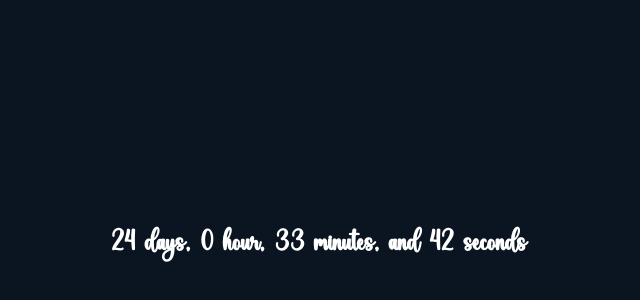
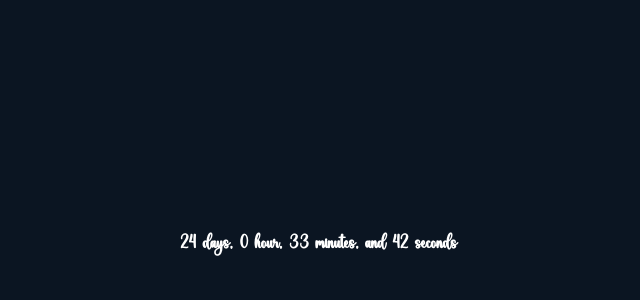
Before and after one commit to Kwawens/Anniversary, a React (Vite) app: page / in a window 1280 px wide. Shown: the part 156-456 px from the top of the page, without its empty margins (322-962 px from the left). Built offline with nearby package versions, Linux system fonts and the light colour scheme.

Commit message:
fix: text

```diff
--- a/src/App.tsx
+++ b/src/App.tsx
@@ -72,7 +72,6 @@ function App() {
     // Function to attempt playing audio
     const playAudio = () => {
       if (audioRef.current) {
-        audioRef.current.volume = 0.5;
         audioRef.current
           .play()
           .then(() => {
@@ -87,7 +86,6 @@ function App() {
     // Retry playing the audio every 500ms until it works
     const retryInterval = setInterval(() => {
       if (audioRef.current && !audioRef.current.paused) {
-        audioRef.current.volume = 0.5;
         clearInterval(retryInterval); // Stop retrying once audio starts playing
       } else {
         playAudio();
@@ -102,7 +100,7 @@ function App() {
   return (
     <div className="relative flex h-screen items-center justify-center overflow-hidden">
       <audio ref={audioRef} src={bgMusic} loop />
-      <h1 className="font-valentine text-4xl font-bold text-white">
+      <h1 className="font-valentine text-2xl font-bold text-white">
         {timeLeft}
       </h1>
       <div className="pointer-events-none absolute left-0 top-0 h-full w-full">
--- a/vite.config.ts
+++ b/vite.config.ts
@@ -4,5 +4,5 @@ import react from '@vitejs/plugin-react'
 // https://vite.dev/config/
 export default defineConfig({
   plugins: [react()],
-  base: "/Valentines/"
+  base: "/"
 })
```
